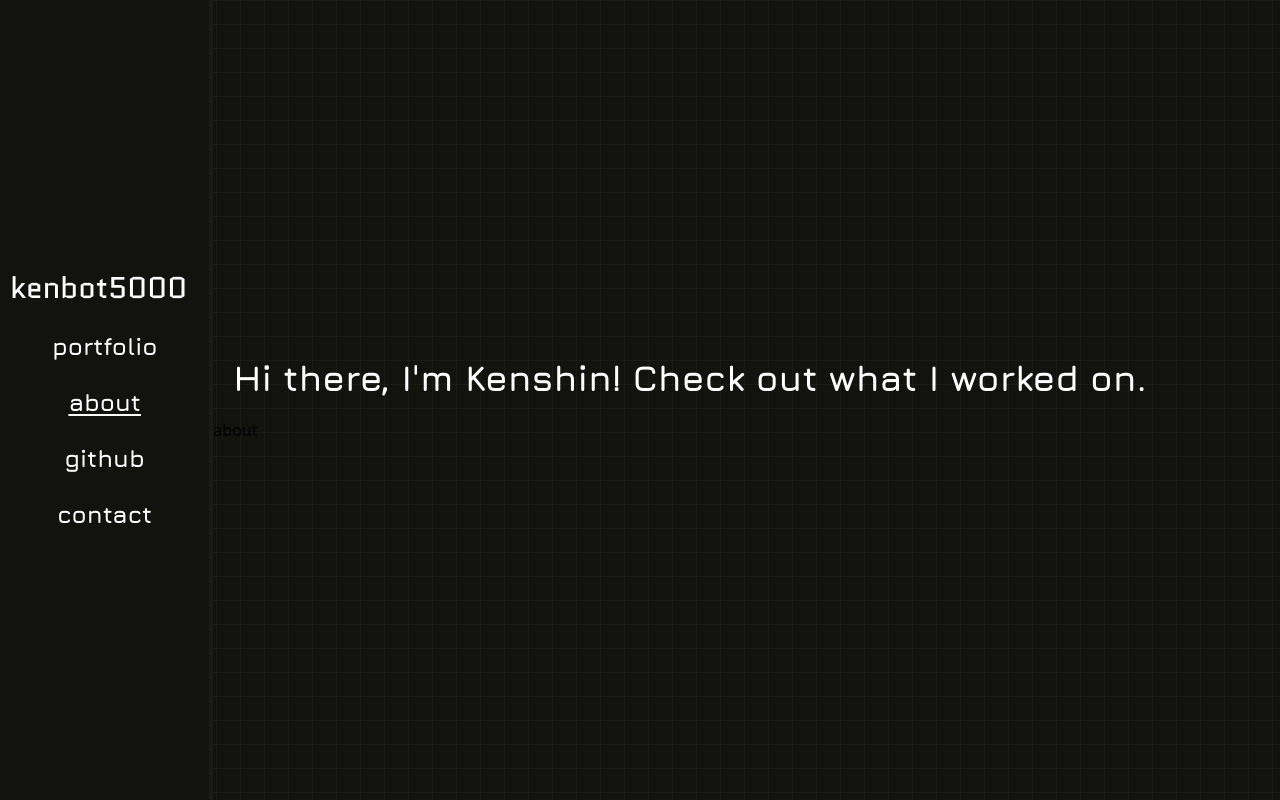
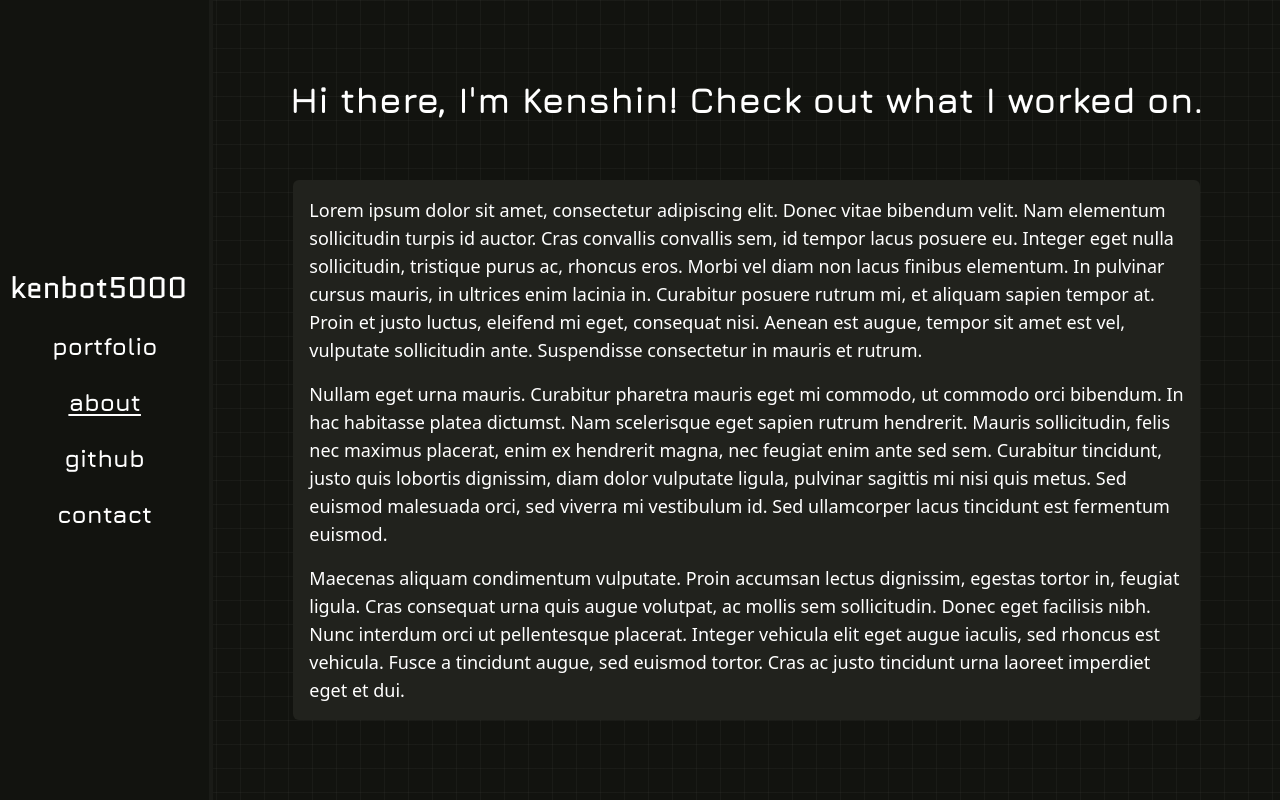
Before and after one commit to kenbot5000/portfolio, a Vue app: page /about in a window 1280 px wide. Built offline with nearby package versions, Linux system fonts and the light colour scheme.

Commit message:
feat: add basic about page placeholder

```diff
--- a/src/pages/About.vue
+++ b/src/pages/About.vue
@@ -1,3 +1,24 @@
 <template>
-  <div>about</div>
+  <div
+    class="
+      mx-20
+      mt-10
+      px-4
+      text-white
+      bg-[#21221D]
+      rounded-md
+      *:my-4
+      *:text-lg
+    "
+  >
+    <p>
+      Lorem ipsum dolor sit amet, consectetur adipiscing elit. Donec vitae bibendum velit. Nam elementum sollicitudin turpis id auctor. Cras convallis convallis sem, id tempor lacus posuere eu. Integer eget nulla sollicitudin, tristique purus ac, rhoncus eros. Morbi vel diam non lacus finibus elementum. In pulvinar cursus mauris, in ultrices enim lacinia in. Curabitur posuere rutrum mi, et aliquam sapien tempor at. Proin et justo luctus, eleifend mi eget, consequat nisi. Aenean est augue, tempor sit amet est vel, vulputate sollicitudin ante. Suspendisse consectetur in mauris et rutrum.
+    </p>
+    <p>
+      Nullam eget urna mauris. Curabitur pharetra mauris eget mi commodo, ut commodo orci bibendum. In hac habitasse platea dictumst. Nam scelerisque eget sapien rutrum hendrerit. Mauris sollicitudin, felis nec maximus placerat, enim ex hendrerit magna, nec feugiat enim ante sed sem. Curabitur tincidunt, justo quis lobortis dignissim, diam dolor vulputate ligula, pulvinar sagittis mi nisi quis metus. Sed euismod malesuada orci, sed viverra mi vestibulum id. Sed ullamcorper lacus tincidunt est fermentum euismod.
+    </p>
+    <p>
+      Maecenas aliquam condimentum vulputate. Proin accumsan lectus dignissim, egestas tortor in, feugiat ligula. Cras consequat urna quis augue volutpat, ac mollis sem sollicitudin. Donec eget facilisis nibh. Nunc interdum orci ut pellentesque placerat. Integer vehicula elit eget augue iaculis, sed rhoncus est vehicula. Fusce a tincidunt augue, sed euismod tortor. Cras ac justo tincidunt urna laoreet imperdiet eget et dui.
+    </p>
+  </div>
 </template>
```
